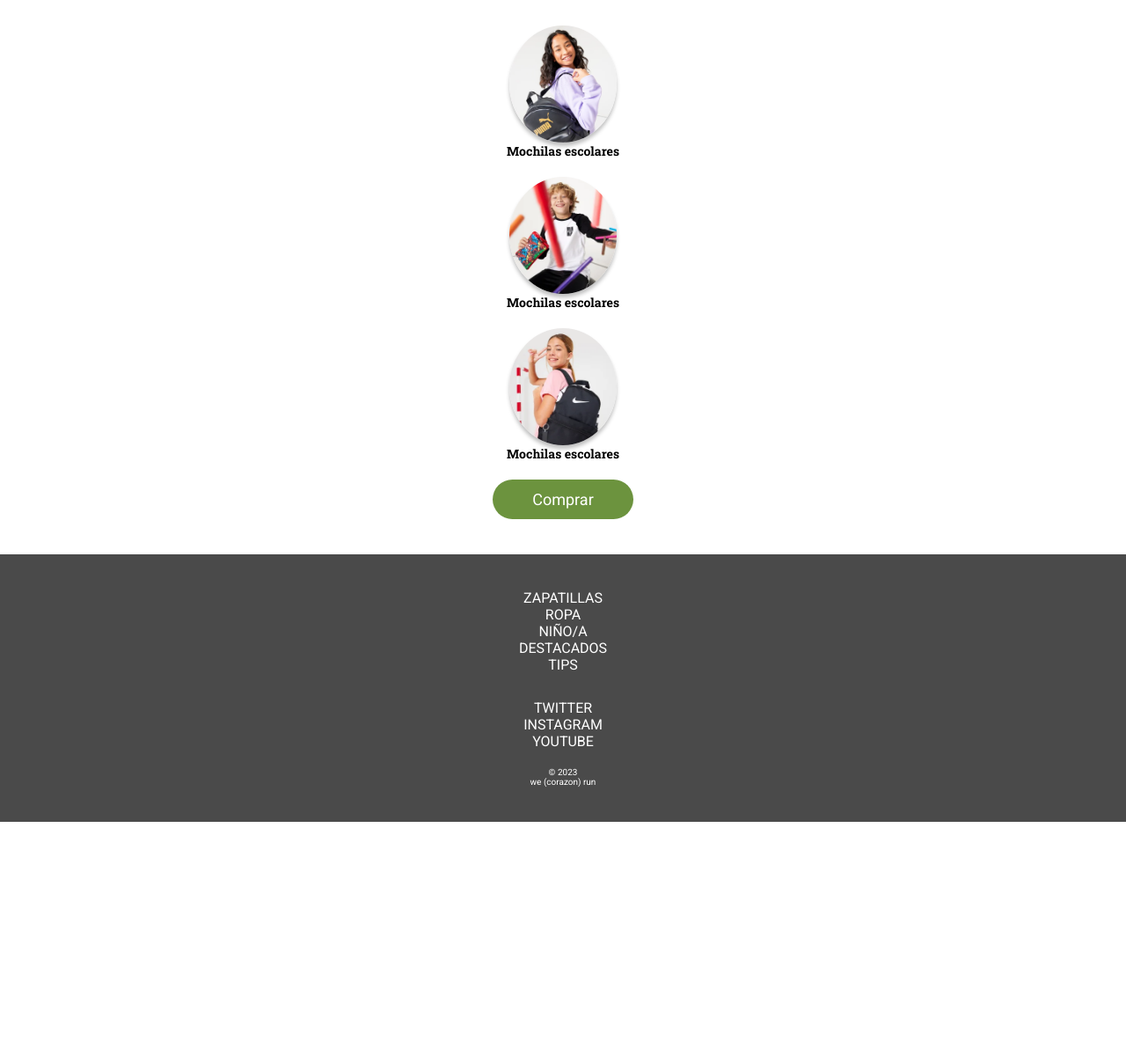
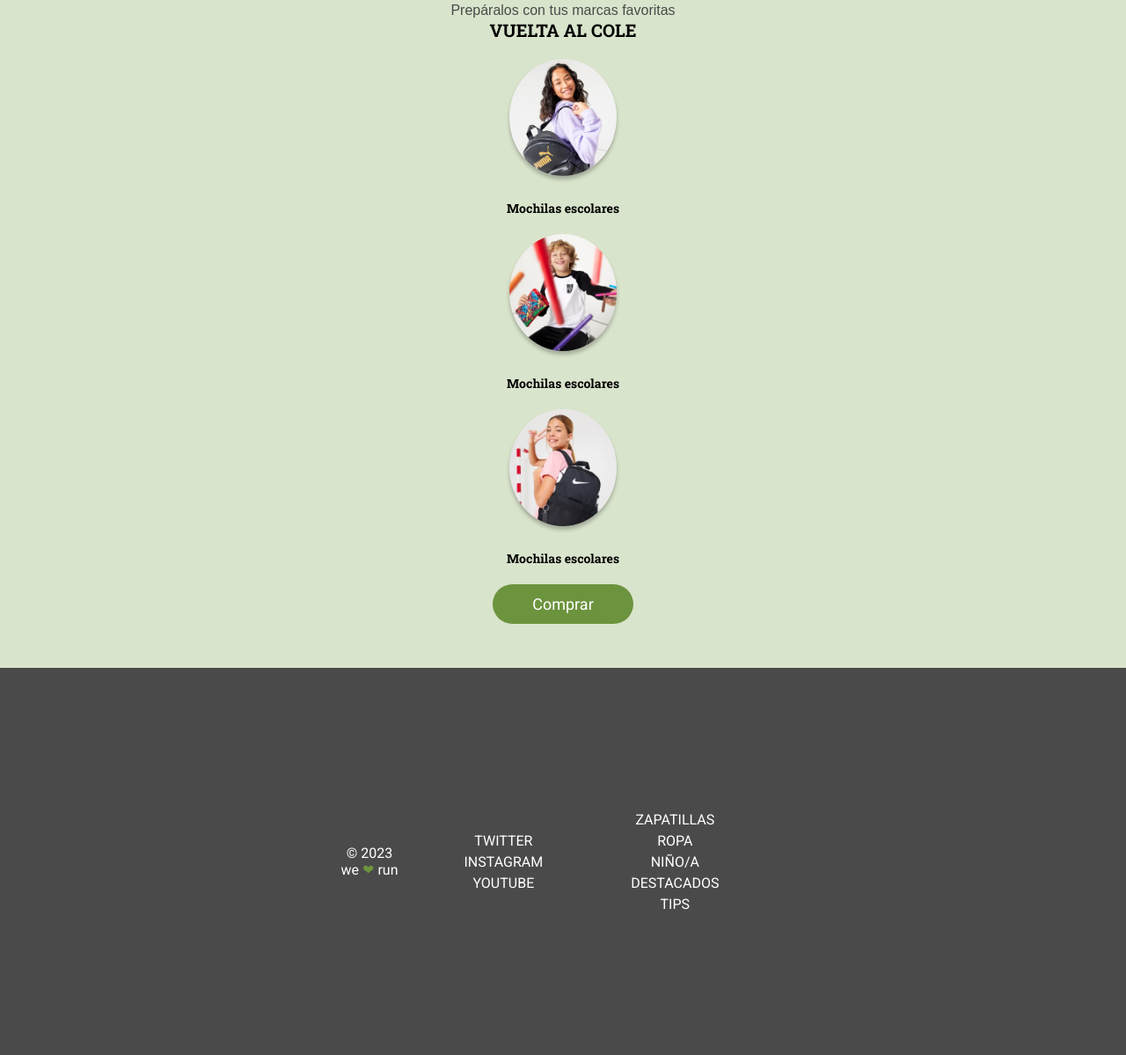
Before and after one commit to Adalab/modulo-1-evaluacion-final-izaskunsv, a website built with Vite: page src/index.html in a window 1280 px wide. Shown: the part 863-2062 px from the top of the page at 88% size. Before the commit the page ends 1797 px from the top, so only its background shows below. Built offline with nearby package versions, Linux system fonts and the light colour scheme.

Commit message:
styles and flexbox footer

```diff
--- a/src/partials/footer.html
+++ b/src/partials/footer.html
@@ -1,26 +1,29 @@
-<footer class="footer">
 
-  <div class="footer__items">
-    <ul class="footer__items--list">
-      <li>ZAPATILLAS</li>
-      <li>ROPA</li>
-      <li>NIÑO/A</li>
-      <li>DESTACADOS</li>
-      <li>TIPS</li>
+
+  <footer>
+    <a href="#hero">
+      <div class="footer__circle"></div>
+      </a>
+
+    <div class="footer__links">
+      <ul >
+        <li><a href="https://adalab.es/" target="_blank">ZAPATILLAS</a></li>
+        <li><a href="https://adalab.es/" target="_blank">ROPA</a></li>
+        <li><a href="https://adalab.es/" target="_blank">NIÑO/A</a></li>
+        <li><a href="https://adalab.es/" target="_blank">DESTACADOS</li>
+        <li><a href="https://adalab.es/" target="_blank">TIPS</a></li>
       </ul>
     </div>
-
-  <div class="footer__social">
-    <ul class="footer__social--list">
-      <li>TWITTER</li>
-      <li>INSTAGRAM</li>
-      <li>YOUTUBE</li>
+    <div class="footer__links">
+      <ul>
+        <li><a href="https://adalab.es/" class="footer__link" target="_blank">TWITTER</a></li>
+        <li><a href="https://adalab.es/" class="footer__link" target="_blank">INSTAGRAM</a></li>
+        <li><a href="https://adalab.es/" class="footer__link" target="_blank">YOUTUBE</a></li>
       </ul>
     </div>
 
     <div class="footer__copy">
       <p>&copy; 2023</p>
-    <p>we (corazon) run</p>
+      <p>we <span class="dingbat">❤</span> run</p>
     </div>
-
   </footer>
--- a/src/partials/header.html
+++ b/src/partials/header.html
@@ -1,12 +1,16 @@
-<header class="header">
+<header class="header" id="hero">
 
-  <div class="header__burguer">
-    <!-- <nav>
-    </nav> -->
-  </div>
+    <a href="https://adalab.es/" target="_blank" class="header__burguer--icon">
+      <div class="header__burguer"></div>
+    </a>
+
+    <a href="#backshool">
+      <div class="header__circle">  </div>
+    </a>
+
 
   <div class="header__text">
-          <h1 class="header__text--title"> COMIENZOS COMPARTIDOS</h1>
+          <h1 class="header__text--title"> COMIENZOS <br>COMPARTIDOS</h1>
           <p class="header__text--claim"> Todo lo que necesitan para volver <br> al cole con ilusión </p>
   </div>
 
--- a/src/partials/main.html
+++ b/src/partials/main.html
@@ -26,7 +26,7 @@
     </div>
 
 <!--  zona VUELTA AL COLE -->
-
+<div class="background-color" id="backshool">
     <div class=”main__backschool”>
 
             <div class="main__backschool__text">
@@ -35,10 +35,9 @@
             </div>
 
         <div class= “main__backschool__products”>
-
                     <section class="main__backschool__products--item">
                         <img src="/images/01_image.png" alt="mochilas escolares" class="main__backschool__products--image">
-                    <h4 class="main__backschool__products--item--text"> Mochilas escolares </h4>
+                        <h4> Mochilas escolares </h4>
                     </section>
 
                     <section class="main__backschool__products--item">
@@ -50,11 +49,10 @@
                         <img src="/images/03_image.png" alt="mochilas escolares" class="main__backschool__products--image">
                         <h4> Mochilas escolares </h4>
                     </section>
+                </div>
+                    <button class="main__backschool__button">Comprar</button>
+    </div>
 
 </div>
 
-    </div>
-    <button class="main__backschool__button">Comprar</button>
-
-
 </main>
--- a/src/scss/layout/_footer.scss
+++ b/src/scss/layout/_footer.scss
@@ -1,43 +1,71 @@
+body {
+    margin: 0;
+    font-family: Arial, sans-serif;
+  }
 
-.footer{
+  a{
+    color: white;
+    text-decoration: none;
+  }
+
+  .dingbat{
+    color: $color-brand;
+}
+
+  footer {
+    display: flex;
+    flex-direction: column;
+    align-items: center;
+    justify-content: center;
+    height: 440px;
     background-color: $color-bg-footer;
     color: white;
     font-family: 'Roboto', sans-serif;
     font-size: 16px;
-    margin-top: 40px;
 
-    &__items{
-        display: flex;
-        justify-content: center;
-        align-items: center;
-        flex-direction: column;
-    }
 
-        &__items--list{
-            margin-top: 20px;
-            padding-top: 20px;
-
+        &__circle{
+            height:45px;
+            width:45px;
+            background-color: white;
+            border-radius:50px;
+            background-image: url(/images/ico_scroll_up.png);
+            background-size: 20px;
+            background-repeat: no-repeat;
+            background-position: center;
+            vertical-align: top;
+            position: absolute;
+            z-index: 05;
         }
 
-        &__social{
-            margin-top: 30px;
-            padding-bottom: 20px;
-            color: white;
+        &__link{
+              color: white;
+              text-decoration: none;
         }
 
-        &__copy{
-            font-size: 10px;
-            color: white;
-            padding-bottom: 40px;
+        &__link:hover{
+            color: $color-brand;
         }
 
-        @media (min-width: 768px) {
-            &__items{
-                display: flex;
-                justify-content: center;
-                align-items: center;
-                flex-direction: row;
-                color: white;
-            }
 }
-}
+
+  .footer__links {
+    margin: 20px;
+    text-align: center;
+  }
+
+  ul {
+    list-style: none;
+    padding: 0;
+  }
+
+  li {
+    margin: 5px;
+  }
+
+  @media (min-width: 768px) {
+    footer {
+      flex-direction: row-reverse;
+      gap: 50px;
+    }
+  }
--- a/src/scss/layout/_header.scss
+++ b/src/scss/layout/_header.scss
@@ -2,13 +2,11 @@
     text-align: center;
 
 
-    &__burguer{
+    &__burguer--icon{
         background-color: $color-brand;
         width: 37px;
         height: 37px;
-        // position: relative;
         position: fixed;
-        top: 1px;
         left: 0;
         background-image: url(/images/ico-menu.svg);
         background-repeat: no-repeat;
@@ -21,24 +19,38 @@
         justify-content: center;
         color: $color-text-header;
         position: absolute;
-
+        width: 100%;
         }
 
     &__text--title{
         margin-top: 300px;
-        font-size: 18px;
+        font-size: 35px;
         font-family: $font-title;
-        background-color: red;
-        // margin: 0 auto;
     }
     &__text--claim{
         text-align: center;
         font-family: 'Roboto', sans-serif;
         font-weight: 500;
         }
+
+    &__circle{
+        height:45px;
+        width:45px;
+        background-color: white;
+        position: absolute;
+        top: 470px;
+        left: 50%;
+        transform: translate(-50%, -50%);
+        border-radius:50px;
+        background-image: url(/images/ico_scroll_down.png);
+        background-size: 20px;
+        background-repeat: no-repeat;
+        background-position: center;
+    }
+
     &__image{
         width: 100%;
-        height: 552px;
+        height: 600px;
         background-image: url(/images/cover_header.jpeg);
         object-fit: cover;
         background-repeat: no-repeat;
--- a/src/scss/layout/_main.scss
+++ b/src/scss/layout/_main.scss
@@ -58,20 +58,24 @@ body {
 }
 
 // Aquí comienza zona display:grid
+.background-color{
+    background-color: $color-bg-main;
+    padding-top: 20px;
+    padding-bottom: 50px;
 
+}
 &__backschool{
-    display: flex;
-    flex-direction: column; /* Diseño de columna predeterminado para móviles */
+    display: grid;
+    grid-template-columns: 1fr;  /* Diseño de columna predeterminado para móviles */
 
 
     &__surtitle{
         color: $color-paragraph;
-        // background-color: lightblue;
     }
 
     &__claim{
         color: $color-title;
-        margin-bottom: 50px;
+        margin-bottom: 20px;
         font-family: $font-title;
         font-size: 20px;
         // background-color: red;
@@ -79,16 +83,24 @@ body {
 
     &__products{
         display: grid;
-        grid-template-columns: 1fr;
+        grid-template-columns: 1fr; /* Una columna en dispositivos de 320px */
         gap: 10px;
+        text-align: center;
+        width: 100%;
     }
 
     @media (min-width: 600px) {
         &__products {
-          grid-template-columns: repeat(3, 1fr);
+            width: 500px;
+            grid-template-columns: 1fr 1fr 1fr;
+            gap: 30px;
         }
       }
+
     &__products--item{
+        display: grid;
+        grid-template-rows: 150px auto; /* Dos filas, una para el cuadrado y otra para el texto */
+        gap: 10px;
         margin: 10px;
         text-align: center; /* Alinea el contenido de la sección horizontalmente en el centro */
         margin-bottom: 20px;
@@ -96,6 +108,8 @@ body {
         font-weight: 700;
         font-size: 14px;
     }
+
+
 
     &__products--image{
         width: 122px;
@@ -107,6 +121,7 @@ body {
         display: flex;
         flex-direction: column;
         justify-content: center;
+        margin-bottom: 10px;
         }
 
     &__button{
```
Lines whose indentation alone changed are shown as unchanged.
